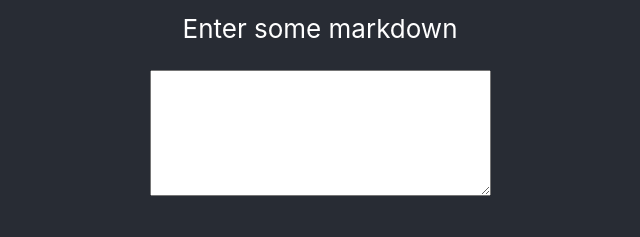
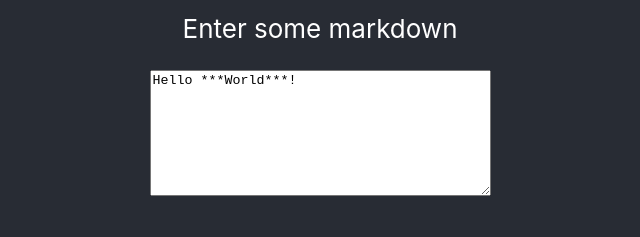
Before and after one commit to FeliOdras/React-Markdown-Editor, a React (Create React App) app: page / in a window 1280 px wide. Shown: the part 336-573 px from the top of the page, without its empty margins (320-960 px from the left). Built offline with nearby package versions, Linux system fonts and the light colour scheme.

Commit message:
Set input content value

```diff
--- a/src/components/MarkdownEditor.js
+++ b/src/components/MarkdownEditor.js
@@ -4,7 +4,7 @@ class MarkdownEditor extends Component {
     constructor(props) {
         super(props)
         this.state = {
-            value: 'Hello'
+            value: 'Hello ***World***!'
         }
     }
 
@@ -13,7 +13,7 @@ class MarkdownEditor extends Component {
             <div>
                 <h3>Input</h3>
                 <p>Enter some markdown</p>
-                <textarea className="markdown-input" cols="40" rows="8"></textarea>
+                <textarea className="markdown-input" cols="40" rows="8" value={this.state.value}></textarea>
                 <h3>Output</h3>
                 <div className="markdown-output"></div>
             </div>
```
